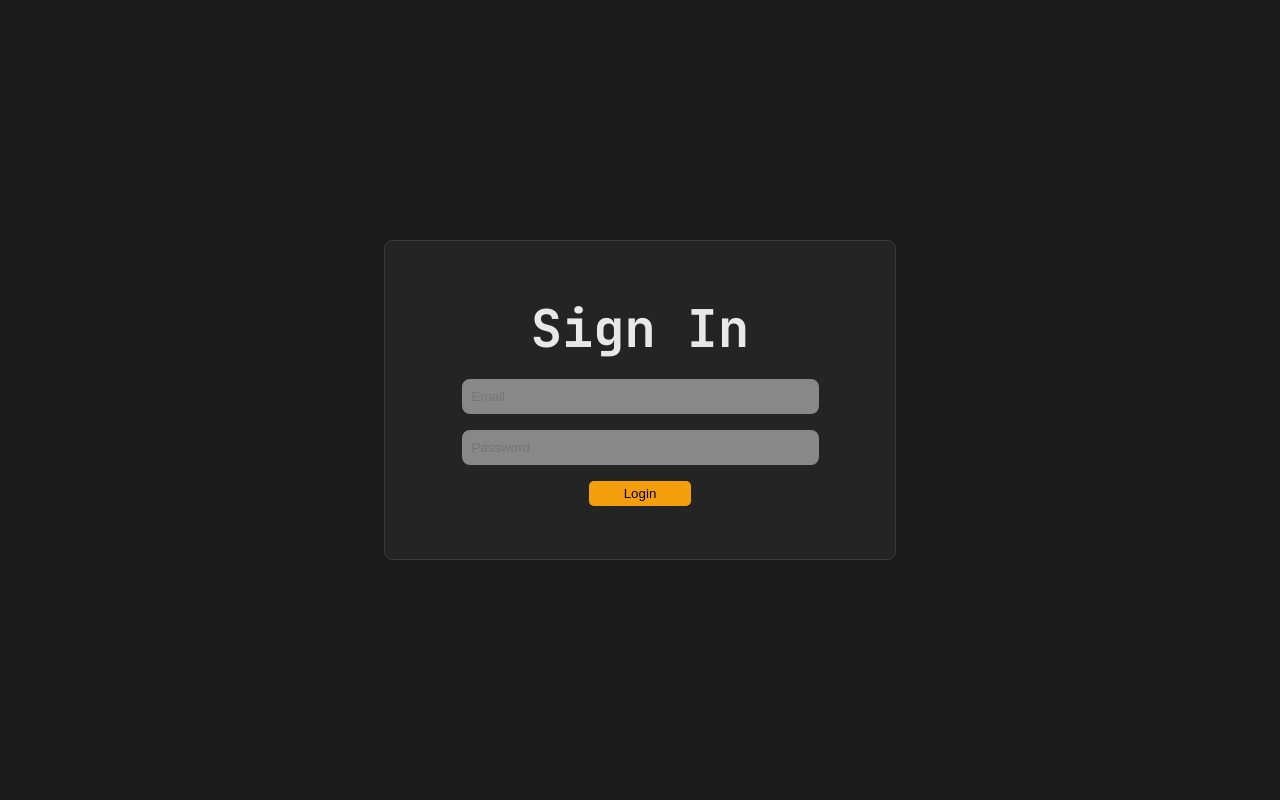
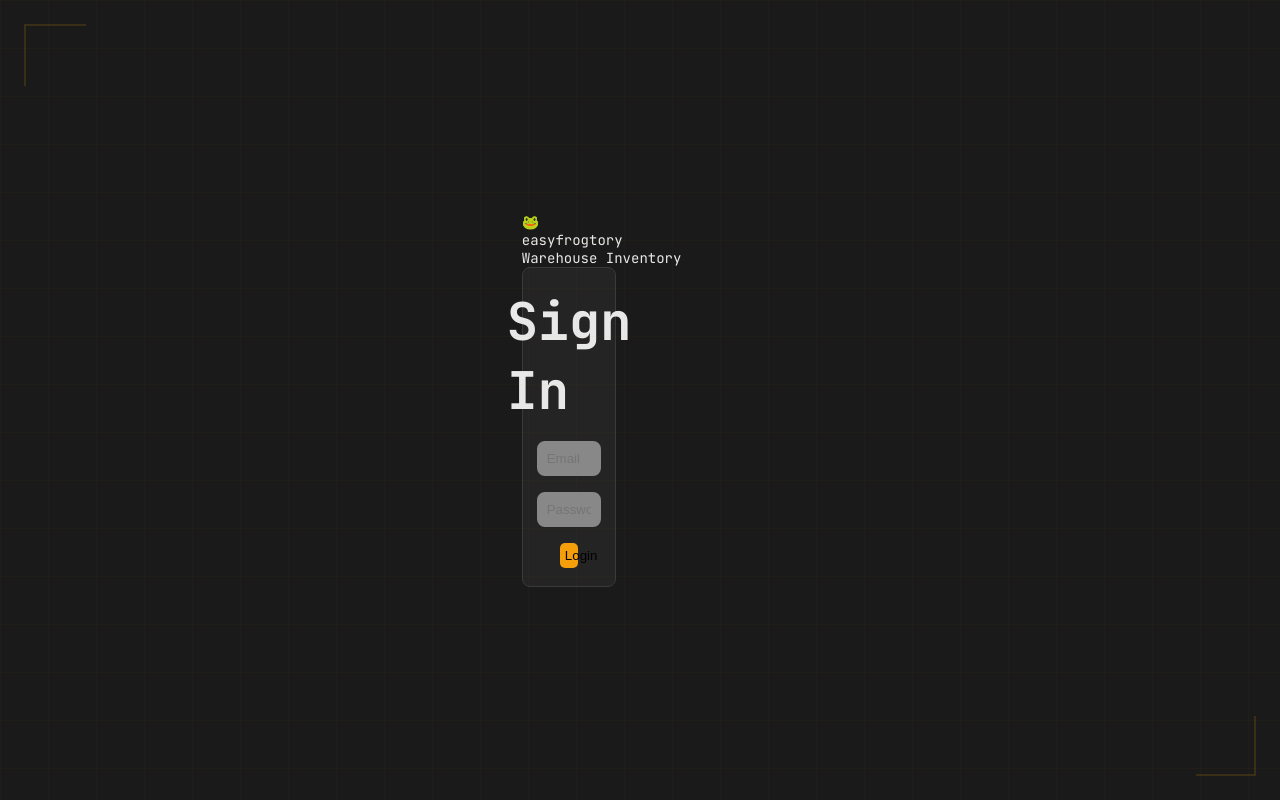
Before and after one commit to LeftFrog/warehouse-app, a React (Vite) app in the folder client/: page / in a window 1280 px wide. Built offline with nearby package versions, Linux system fonts and the light colour scheme; no server answers.

Commit message:
Updated login screen background

```diff
--- a/client/src/components/LoginForm.jsx
+++ b/client/src/components/LoginForm.jsx
@@ -19,6 +19,14 @@ export default function LoginForm() {
 
   return (
       <div className="login-screen">
+        <div className="corner-br"></div>
+        <div className="login-container">
+          <div className="brand">
+            <span className="brand-icon">🐸</span>
+            <div className="brand-name">easy<span>frogtory</span></div>
+            <div className="brand-sub">Warehouse Inventory</div>
+          </div>
+
           <form onSubmit={handleSubmit} className="login-form">
             <h2 className="login-title">Sign In</h2>
             <input className="email-input" type="email" placeholder="Email" value={email} onChange={e => setEmail(e.target.value)} required />
@@ -27,5 +35,6 @@ export default function LoginForm() {
             <button className="login-button" type="submit">Login</button>
           </form>
         </div>
+      </div>
   );
 }
--- a/client/src/styles.css
+++ b/client/src/styles.css
@@ -254,6 +254,40 @@ body { background: var(--bg); color: var(--text); font-family: 'JetBrains Mono',
   overflow: hidden;
 }
 
+.login-screen::before {
+  content: '';
+  position: fixed;
+  inset: 0;
+  background-image:
+    linear-gradient(rgba(245, 158, 11, 0.03) 1px, transparent 1px),
+    linear-gradient(90deg, rgba(245, 158, 11, 0.03) 1px, transparent 1px);
+  background-size: 48px 48px;
+  pointer-events: none;
+}
+
+.login-screen::after {
+  content: '';
+  position: fixed;
+  top: 24px;
+  left: 24px;
+  width: 60px;
+  height: 60px;
+  border-left: 2px solid rgba(245, 158, 11, 0.15);
+  border-top: 2px solid rgba(245, 158, 11, 0.15);
+  pointer-events: none;
+}
+
+.corner-br {
+  position: fixed;
+  bottom: 24px;
+  right: 24px;
+  width: 60px;
+  height: 60px;
+  border-right: 2px solid rgba(245, 158, 11, 0.15);
+  border-bottom: 2px solid rgba(245, 158, 11, 0.15);
+  pointer-events: none;
+}
+
 .login-form {
   background-color: var(--surface);
   display: flex;
```
Lines whose indentation alone changed are shown as unchanged.
